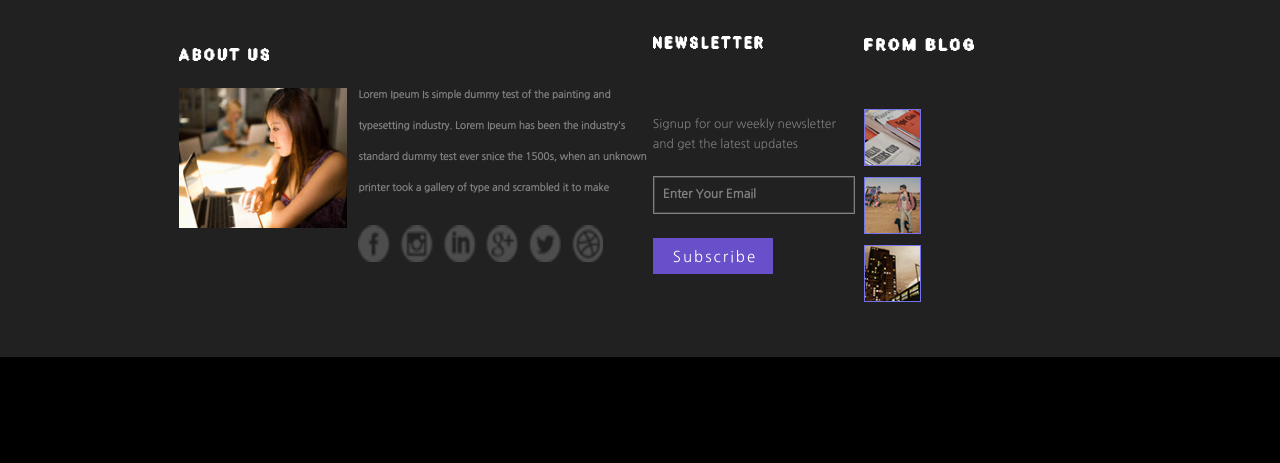
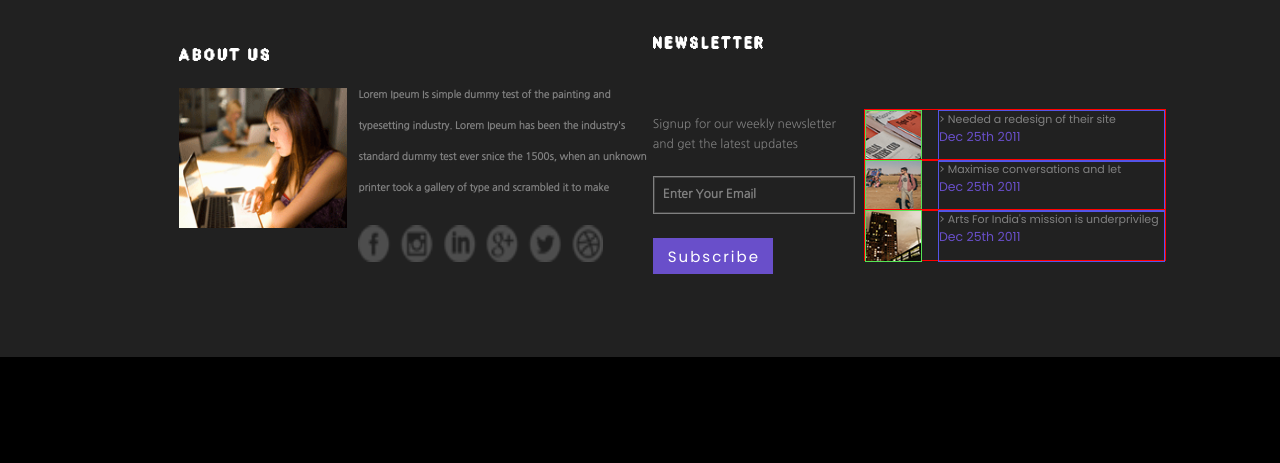
Before and after one commit to JSWesterfield/PSDtoHTMLProject, a plain HTML site: page index.html in a window 1280 px wide. Shown: the part 6487-6950 px from the top of the page. After the commit the page ends 6896 px from the top, so only its background shows below. Drawn offline with Linux system fonts and the light colour scheme.

Commit message:
finally able to get grid for blog section in proper order, only issue is whether I should place the greater than angle bracket in its own div to give the illusion of space between the text and angle bracket

```diff
--- a/css/style.css
+++ b/css/style.css
@@ -948,11 +948,11 @@ img.snowscape-background {
 
 .subscribe-button-text {
     font-size: 12px;
-    font-family: 'Nanum Gothic', sans-serif;
+    font-family: 'Poppins', sans-serif;
     font-weight: 400;
     letter-spacing: 2px;
     color: white;
-    margin: 10px;
+    margin: 9px;
     position: absolute;
     z-index: 2;
 }
@@ -968,11 +968,11 @@ img.snowscape-background {
 
 .subscribe-text {
     font-size: 15px;
-    font-family: 'Nanum Gothic', sans-serif;
+    font-family: 'Poppins', sans-serif;
     letter-spacing: 2px;
-    margin: 20px;
+    margin: 15px;
     padding-top: 10px;
-    margin-top: -22px;
+    margin-top: -24px;
     color: white;
     position: absolute;
     z-index: 3;
@@ -987,39 +987,99 @@ img.snowscape-background {
     z-index: 2;
 }
 
-.footer-blog-image-one {
-    height: 55px;
-    width: 55px;
+#blog-row-one {
+    padding: 0 auto;
+    width: 300px;
+    height: 50px;
+    border: 1px solid red;
+    position: absolute;
+    z-index: 3;
     margin-top: -300px;
     margin-left: 67.5%;
-    margin-bottom: 10px;
-    position: absolute;
-    z-index: 2;
-    border: 1px solid #7373ec;
 }
 
-.footer-blog-image-two {
-    height: 55px;
-    width: 55px;
+#blog-row-two {
+    padding: 0 auto;
+    width: 300px;
+    height: 50px;
+    border: 1px solid red;
+    position: absolute;
+    z-index: 3;
     margin-top: -250px;
     margin-left: 67.5%;
-    margin-bottom: 10px;
-    position: absolute;
-    z-index: 2;
-    border: 1px solid #7373ec;
 }
 
-.footer-blog-image-three {
-    height: 55px;
-    width: 55px;
+#blog-row-three {
+    padding: 0 auto;
+    width: 300px;
+    height: 50px;
+    border: 1px solid red;
+    position: absolute;
+    z-index: 3;
     margin-top: -200px;
     margin-left: 67.5%;
-    margin-bottom: 10px;
-    position: absolute;
-    z-index: 3;
-    border: 1px solid #7373ec;
 }
 
-.footer-blog-pointer-icon {
-    font-size: 15px;
+.blog-image {
+    height: 50px;
 }
+
+#blog-image-one {
+    float: left;
+    width: 55px;
+    height: 50px;
+    border: 1px solid rgb(85, 228, 85);
+}
+
+#blog-image-two {
+    float: left;
+    width: 55px;
+    height: 50px;
+    border: 1px solid rgb(85, 228, 85);
+}
+
+#blog-image-three {
+    float: left;
+    width: 55px;
+    height: 50px;
+    border: 1px solid rgb(85, 228, 85);
+}
+
+#blog-text-one {
+    width: 225px;
+    height: 50px;
+    font-size: 11px;
+    font-family: 'Poppins', sans-serif;
+    float: right;
+    border: 1px solid rgb(84, 84, 231);
+    color: #808080;
+}
+
+#blog-text-two {
+    width: 225px;
+    height: 50px;
+    font-size: 11px;
+    font-family: 'Poppins', sans-serif;
+    float: right;
+    border: 1px solid rgb(84, 84, 231);
+    color: #808080;
+}
+
+#blog-text-three {
+    width: 225px;
+    height: 50px;
+    font-size: 11px;
+    font-family: 'Poppins', sans-serif;
+    float: right;
+    border: 1px solid rgb(84, 84, 231);
+    color: #808080;
+}
+
+.blog-text-purple-date {
+    color: #694fca;
+    font-size: 12.5px;
+}
+
+/* .blog-text {
+
+} */
--- a/index.html
+++ b/index.html
@@ -224,23 +224,57 @@
                     <p class="subscribe-text">Subscribe</p>
                 </div>
 
-                <div class="blog-container">
+                <div class="blog-row" id="blog-row-one">
+                    <div id="blog-image-one">
+                        <img class="blog-image" src="images/books.png" alt="">
+                    </div>
+
+                    <div id="blog-text-one">
+                        <p class="blog-text">> Needed a redesign of their site</p>
+                        <span class="blog-text-purple-date">Dec 25th 2011</span>
+                    </div>
+                </div>
+
+                <div class="blog-row" id="blog-row-two">
+                    <div id="blog-image-two">
+                        <img class="blog-image" src="images/desert.png" alt="">
+                    </div>
+                    <div id="blog-text-two">
+                        <p class="blog-text">> Maximise conversations and let</p>
+                        <span class="blog-text-purple-date">Dec 25th 2011</span>
+                    </div>
+                </div>
+
+                <div class="blog-row" id="blog-row-three">
+                    <div id="blog-image-three">
+                        <img class="blog-image" src="images/city.png" alt="">
+                    </div>
+                    <div id="blog-text-three">
+                        <p class="blog-text">> Arts For India's mission is underprivileg</p>
+                        <span class="blog-text-purple-date">Dec 25th 2011</span>
+                    </div>
+                </div>
+
+                <!-- <div class="blog-container">
                     <img class="footer-blog-title" src="images/prototype_0006s_0000s_0007_From-Blog.png" alt="">
-                    <div class="footer-blog-row">
-                        <img class="footer-blog-image-one" src="images/prototype_0006s_0000s_0006_Layer-71-copy.png" alt="">
-                        <p class="footer-blog-row-one-text">> row 1 text</p>
+                    <div>
+                        <div class="footer-blog-row-left">
+                            <img class="footer-blog-image-one" src="images/prototype_0006s_0000s_0006_Layer-71-copy.png" alt="">
+                        </div>
                     </div>
                     <div class="footer-blog-row">
-                        <img class="footer-blog-image-two" src="images/prototype_0006s_0000s_0000_Layer-67-copy.png" alt="">
-                        <p class="footer-blog-row-two-text">> row 2 text</p>
+                        <div class="footer-blog-row-left">
+                            <img class="footer-blog-image-two" src="images/prototype_0006s_0000s_0000_Layer-67-copy.png" alt="">
+                        </div>
+
                     </div>
                     <div class="footer-blog-row">
-                        <img class="footer-blog-image-three" src="images/prototype_0006s_0000s_0001_Layer-70-copy.png" alt="">
-                        <p class="footer-blog-row-three-text">> row 3 text</p>
+                        <div class="footer-blog-row-left">
+                            <img class="footer-blog-image-three" src="images/prototype_0006s_0000s_0001_Layer-70-copy.png" alt="">
+                        </div>
                     </div>
 
-                </div>
-                </div>
+                </div> -->
             </div>
 
         </footer>
```
Also changed, not shown: images/books.png (renamed from images/prototype_0006s_0000s_0006_Layer-71-copy.png), images/city.png (renamed from images/prototype_0006s_0000s_0001_Layer-70-copy.png), images/desert.png (renamed from images/prototype_0006s_0000s_0000_Layer-67-copy.png).
